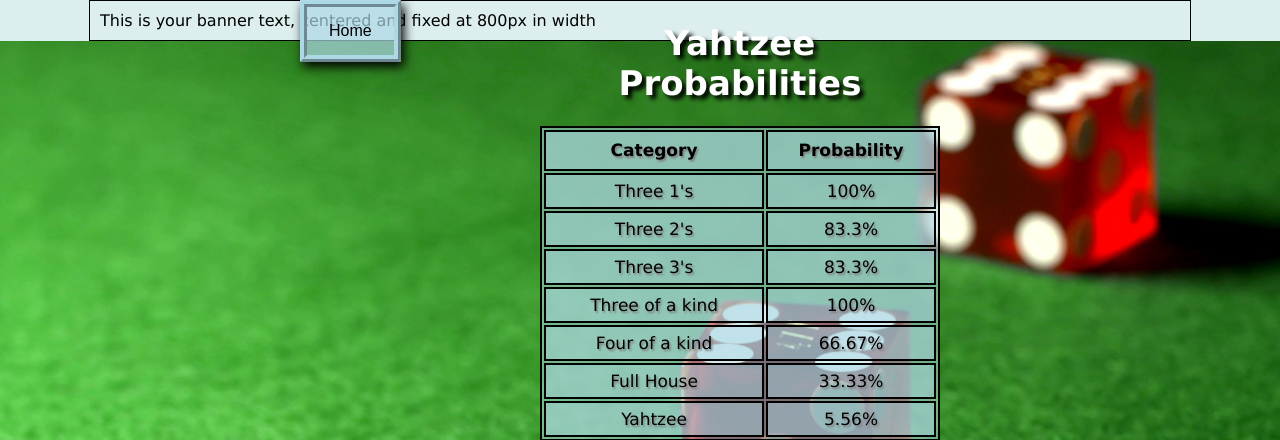
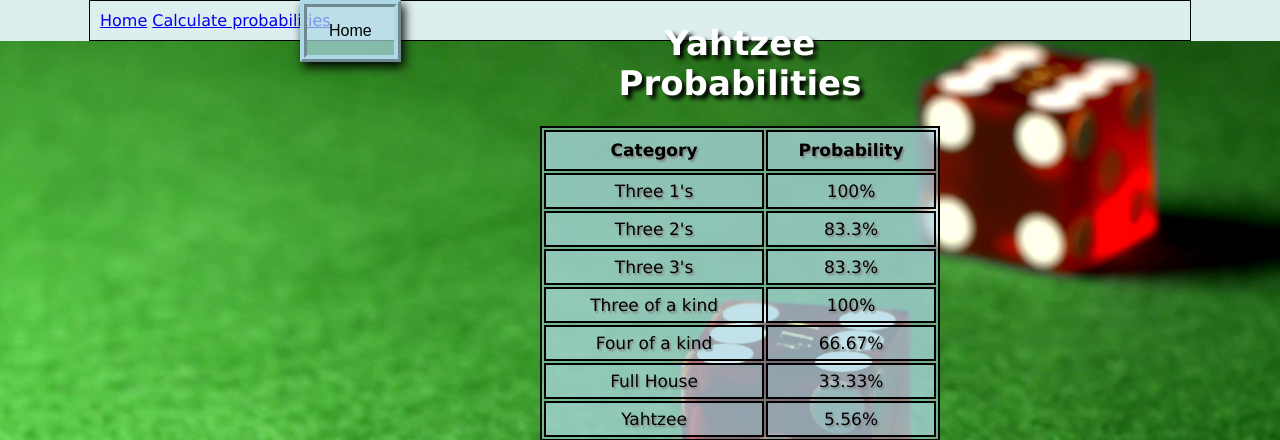
Before and after one commit to Simonolsson98/flask-yahtzee-project, a Flask app: page /yahtzee in a window 1280 px wide. Shown: the top 440 px of the page. Run offline with Flask 2, Linux system fonts and the light colour scheme.

Commit message:
working on banner 'buttons'

```diff
--- a/templates/base.html
+++ b/templates/base.html
@@ -8,10 +8,9 @@
 <body>
     <div id="banner">
         <div id="banner-content">
-            This is your banner text, centered
-            and fixed at 800px in width
+            <a class = "banner_home" href = "{{ url_for('home') }}">Home</a>
+            <a class = "banner_calc" href = "{{ url_for('after_input') }}">Calculate probabilities</a>
             {% block head %}
-                <a href="{{ url_for('after_input') }}">Calculate probabilities</a>
             {% endblock %}
         </div>
     </div>
```
